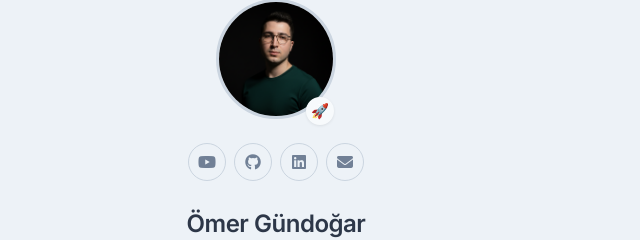
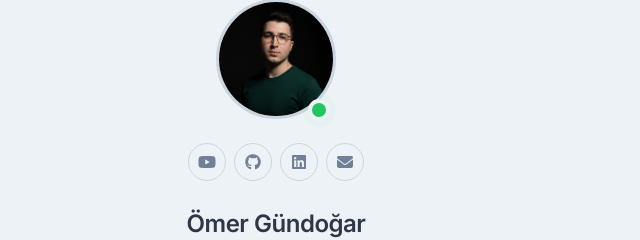
Before and after one commit to ruwiss/ruwiss.github.io, a plain HTML site: page index.html in a window 1280 px wide. Shown: the part 117-357 px from the top of the page, 364-1004 px from the left. Drawn offline with Linux system fonts and the light colour scheme.

Commit message:
simple dimple

```diff
--- a/assets/css/style.css
+++ b/assets/css/style.css
@@ -192,18 +192,27 @@ body {
 
 .profile-status {
     position: absolute;
-    bottom: 2px;
-    right: 2px;
-    width: 28px;
-    height: 28px;
-    background: var(--bg-secondary);
-    border: 2px solid var(--bg-secondary);
+    bottom: 6px;
+    right: 6px;
+    width: 22px;
+    height: 22px;
+    background: #22c55e;
+    border: 4px solid var(--bg-primary);
     border-radius: 50%;
-    display: flex;
-    align-items: center;
-    justify-content: center;
-    font-size: 0.9rem;
-    box-shadow: var(--shadow-sm);
+    box-shadow: 0 0 0 0 rgba(34, 197, 94, 0.7);
+    animation: statusPulse 2s infinite;
+}
+
+@keyframes statusPulse {
+    0% {
+        box-shadow: 0 0 0 0 rgba(34, 197, 94, 0.7);
+    }
+    70% {
+        box-shadow: 0 0 0 6px rgba(34, 197, 94, 0);
+    }
+    100% {
+        box-shadow: 0 0 0 0 rgba(34, 197, 94, 0);
+    }
 }
 
 /* Social Icons - Compact */
--- a/index.html
+++ b/index.html
@@ -37,7 +37,7 @@
             <div class="hero-profile-wrapper">
               <div class="profile-image-container">
                 <img src="assets/images/pp.png" alt="Ömer Gündoğar profil fotoğrafı" class="profile-img" width="120" height="120" />
-                <div class="profile-status">🚀</div>
+                <div class="profile-status"></div>
               </div>
             </div>
 
```
